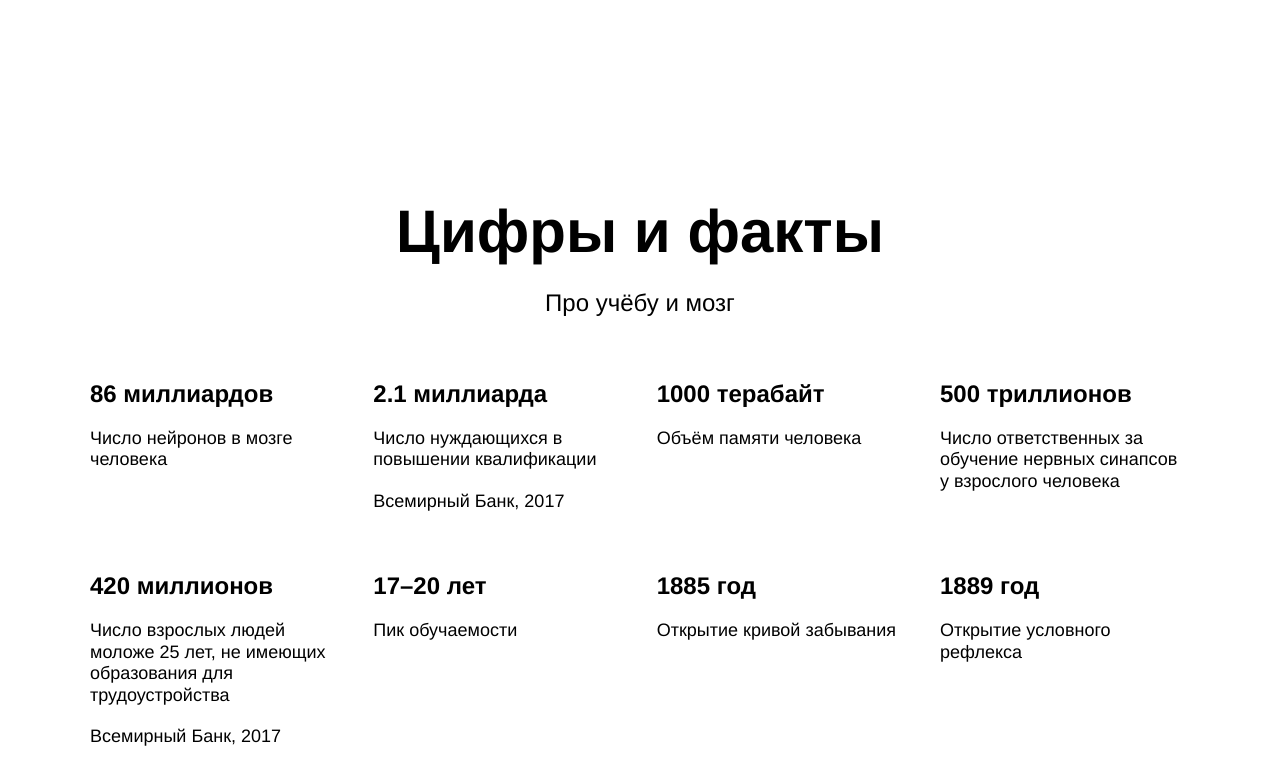
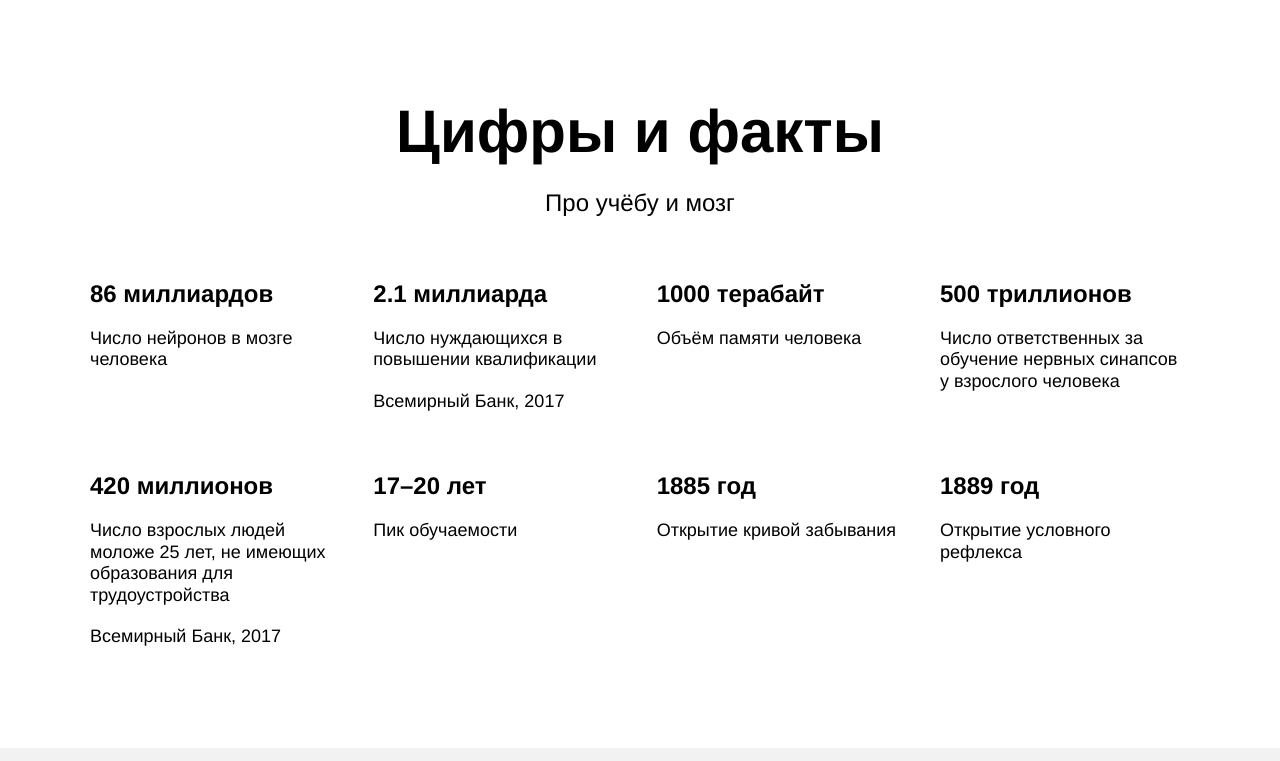
Before and after one commit to angels132/how-to-learn, a plain HTML site: page index.html in a window 1280 px wide. Shown: the part 1259-2020 px from the top of the page. Drawn offline with Linux system fonts and the light colour scheme.

Commit message:
Проектная работа, исправленная N-3

```diff
--- a/styles/style.css
+++ b/styles/style.css
@@ -122,8 +122,7 @@
 
 /* Таблица, блок digits */
 .digits {
-  padding-top: 100px;
-  padding-bottom: 100px;
+  margin-bottom: 100px;
   display: flex;
   flex-direction: column;
   align-items: center;
```
